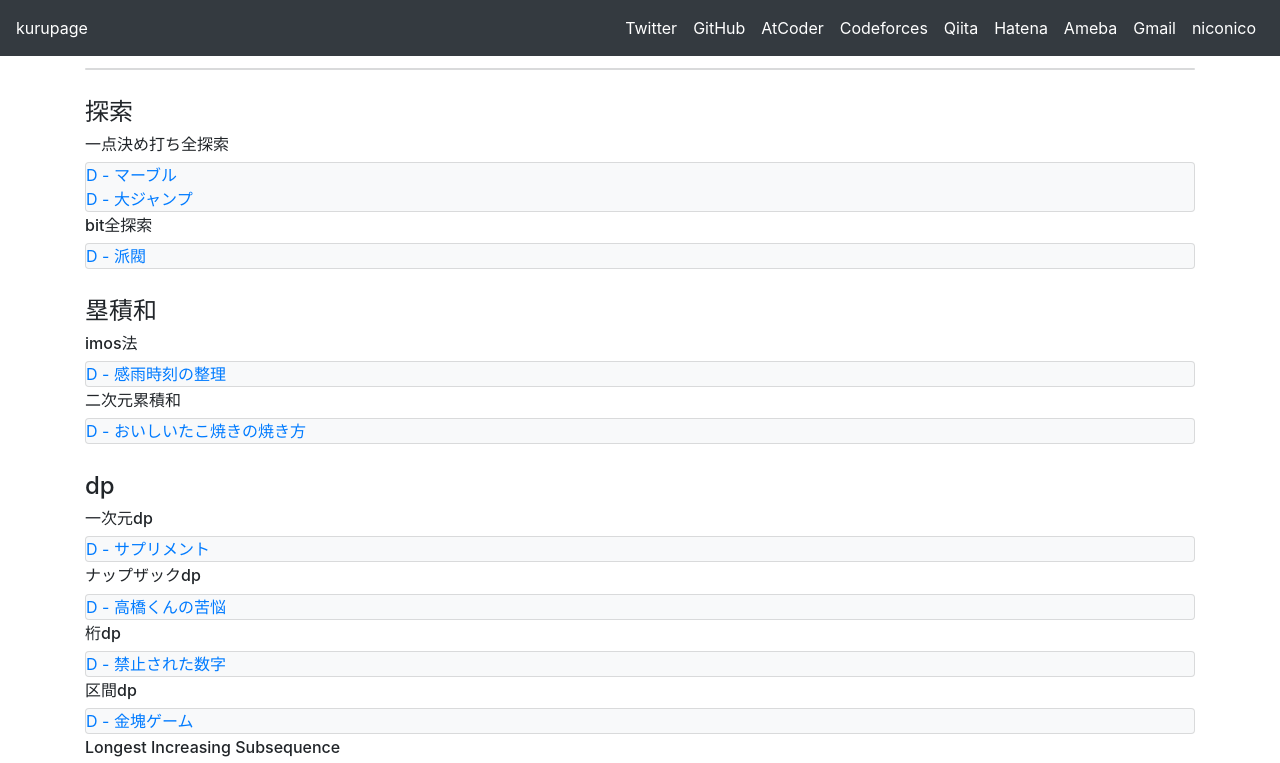
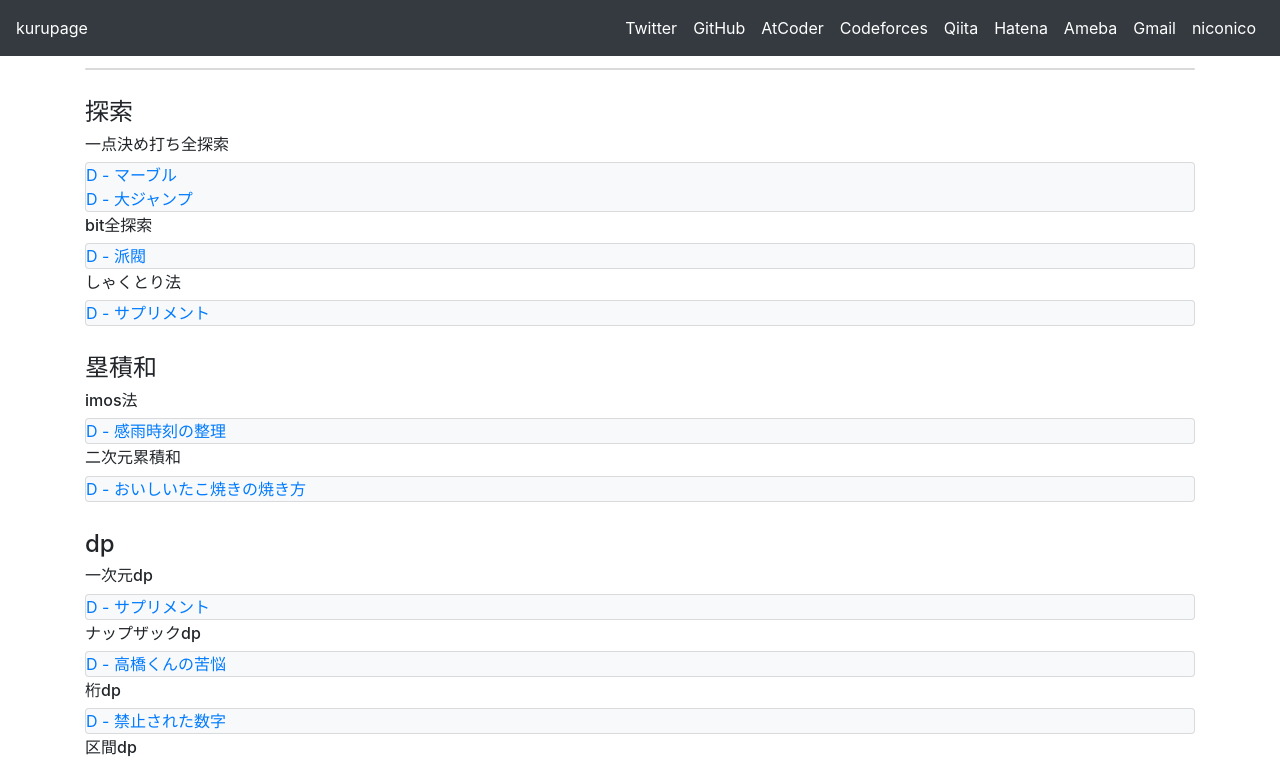
Before and after one commit to ningenMe/ningenMe.github.io, a plain HTML site: page compro.html in a window 1280 px wide. Shown: the top 763 px of the page. Drawn offline with nearby package versions, Linux system fonts and the light colour scheme.

Commit message:
Update compro.html

```diff
--- a/compro.html
+++ b/compro.html
@@ -56,6 +56,11 @@
         <h6>bit全探索</h6>
         <div class="card mb-1 bg-light">
             <a href="https://atcoder.jp/contests/abc002/tasks/abc002_4" target="_blank">D - 派閥</a>
+        </div>
+
+        <h6>しゃくとり法</h6>
+        <div class="card mb-1 bg-light">
+            <a href="https://atcoder.jp/contests/abc017/tasks/abc017_4" target="_blank">D - サプリメント</a>
         </div>
 
         <br>
```
